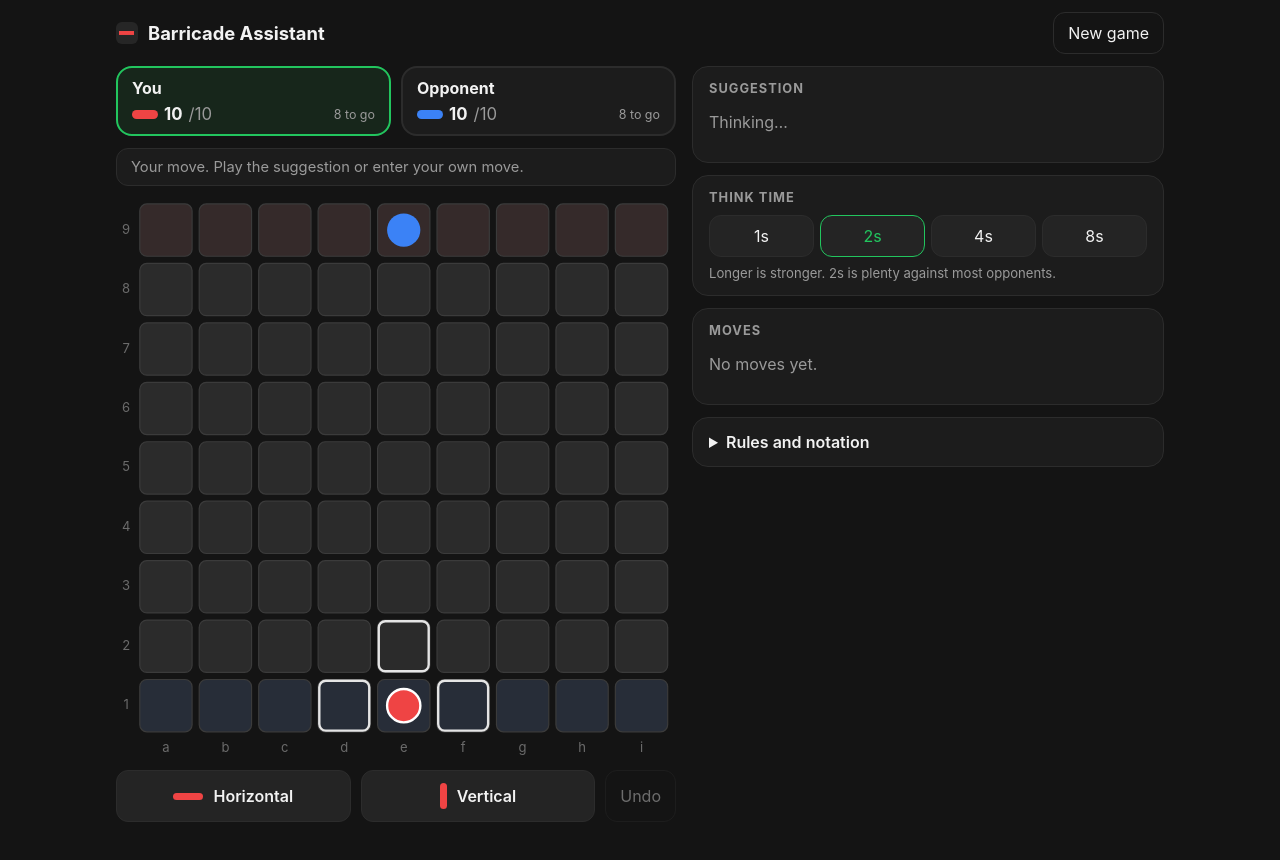
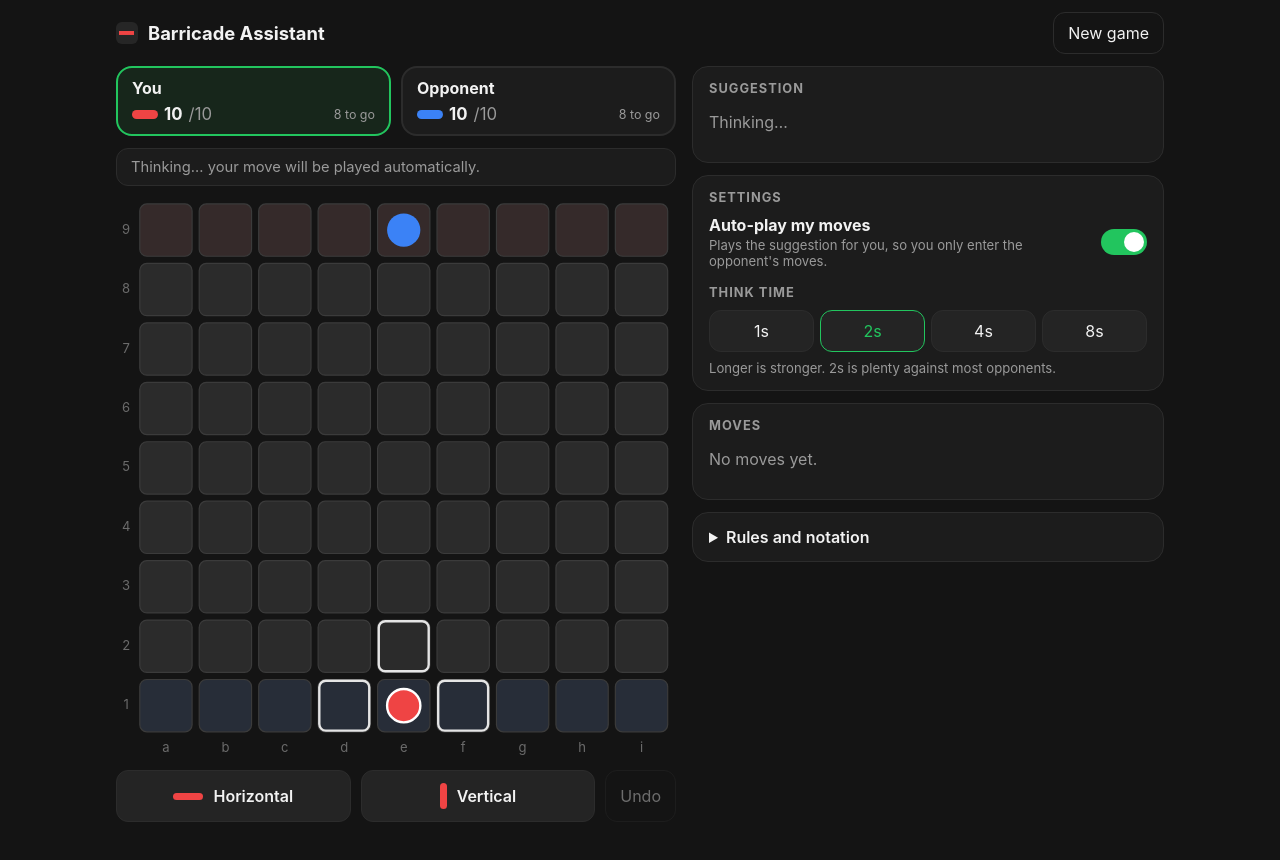
Before and after one commit to Areeb-Ali/Barricade-Assistant, a React (Vite) app: page / in a window 1280 px wide. Both pictures are taken after a click on the button "I move first". Built offline with nearby package versions, Linux system fonts and the light colour scheme.

Commit message:
Add auto-play for your own moves
The engine now plays its suggestion for you once the search finishes,
so only the opponent's moves need entering. An 'I played something
else' button undoes the auto move and pauses auto-play for that turn.
Auto-play can be switched off in Settings.

```diff
--- a/src/App.tsx
+++ b/src/App.tsx
@@ -20,10 +20,15 @@ import { TEMPO, mateIn, type SearchInfo } from './engine/search';
 interface Game {
   first: Player;
   moves: Move[];
+  /** Indices of moves the app played for you automatically. */
+  auto?: number[];
+  /** Move index at which auto-play is paused so you can enter your own move. */
+  manualAt?: number;
 }
 
 const GAME_KEY = 'barricade-assistant/game';
 const THINK_KEY = 'barricade-assistant/think-ms';
+const AUTO_KEY = 'barricade-assistant/auto-play';
 const THINK_OPTIONS = [1000, 2000, 4000, 8000];
 const NAMES = ['You', 'Opponent'] as const;
 
@@ -62,16 +67,32 @@ function describeScore(info: SearchInfo): { text: string; tone: 'good' | 'bad' |
 export default function App() {
   const [game, setGame] = useState<Game | null>(() => load<Game | null>(GAME_KEY, null));
   const [thinkMs, setThinkMs] = useState(() => load(THINK_KEY, 2000));
+  const [autoPlay, setAutoPlay] = useState(() => load(AUTO_KEY, true));
   const [mode, setMode] = useState<InputMode>('move');
   const [pending, setPending] = useState<Move | null>(null);
 
   useEffect(() => save(GAME_KEY, game), [game]);
   useEffect(() => save(THINK_KEY, thinkMs), [thinkMs]);
+  useEffect(() => save(AUTO_KEY, autoPlay), [autoPlay]);
 
   const state = useMemo(() => (game ? replay(game.first, game.moves) : null), [game]);
   const won = state ? winner(state) : null;
   const yourTurn = state !== null && won === null && state.turn === 0;
   const engine = useEngine(yourTurn ? state : null, thinkMs);
+
+  // Auto-play: once the search for this exact position finishes, play its move.
+  const manualTurn = game !== null && game.manualAt === game.moves.length;
+  const autoMove =
+    autoPlay && yourTurn && !manualTurn && !engine.thinking && engine.position === state && engine.info
+      ? engine.info.move
+      : null;
+  const autoAt = game?.moves.length ?? 0;
+  useEffect(() => {
+    if (autoMove === null) return;
+    setGame((g) =>
+      g && g.moves.length === autoAt ? { ...g, moves: [...g.moves, autoMove], auto: [...(g.auto ?? []), autoAt] } : g,
+    );
+  }, [autoMove, autoAt]);
 
   const distances = useMemo(() => {
     if (!state) return [0, 0];
@@ -92,7 +113,9 @@ export default function App() {
 
   const current = game;
   const lastMove = current.moves.length ? current.moves[current.moves.length - 1] : null;
-  const suggestion = yourTurn && engine.info ? engine.info.move : null;
+  const lastWasAuto = lastMove !== null && (current.auto ?? []).includes(current.moves.length - 1);
+  const playedForYou = won === null && !yourTurn && lastWasAuto ? lastMove : null;
+  const suggestion = yourTurn && engine.info ? engine.info.move : playedForYou;
   const canWall = won === null && state.walls[state.turn] > 0;
 
   function play(m: Move) {
@@ -103,7 +126,11 @@ export default function App() {
   }
 
   function undo() {
-    setGame({ ...current, moves: current.moves.slice(0, -1) });
+    const moves = current.moves.slice(0, -1);
+    const auto = (current.auto ?? []).filter((i) => i < moves.length);
+    // Landing on your own turn pauses auto-play so you can enter that move yourself.
+    const yoursNext = (current.first + moves.length) % 2 === 0;
+    setGame({ ...current, moves, auto, manualAt: yoursNext ? moves.length : current.manualAt });
     setPending(null);
   }
 
@@ -149,8 +176,12 @@ export default function App() {
                 ? 'You win! 🎉'
                 : 'Opponent wins.'
               : yourTurn
-                ? 'Your move. Play the suggestion or enter your own move.'
-                : "Opponent's move. Enter what they played."}
+                ? autoPlay && !manualTurn
+                  ? 'Thinking… your move will be played automatically.'
+                  : 'Your move. Play the suggestion or enter the move you actually played.'
+                : playedForYou !== null
+                  ? `Played for you: ${moveName(playedForYou)}. Copy it, then enter the opponent's reply.`
+                  : "Opponent's move. Enter what they played."}
           </div>
 
           <Board
@@ -201,8 +232,23 @@ export default function App() {
         </section>
 
         <aside className="side-column">
+          {playedForYou !== null && (
+            <section className="panel played">
+              <h2>Played for you</h2>
+              <div className="best">
+                <span className="best-move">{moveName(playedForYou)}</span>
+                <span className="best-kind">{isWall(playedForYou) ? 'Place wall' : 'Move pawn'}</span>
+              </div>
+              <p className="muted">Make this move in your game, then enter the opponent's reply.</p>
+              <button className="secondary wide" onClick={undo}>
+                I played something else
+              </button>
+            </section>
+          )}
+
           <Analysis
             yourTurn={yourTurn}
+            hidden={playedForYou !== null}
             gameOver={won !== null}
             info={engine.info}
             thinking={engine.thinking}
@@ -210,7 +256,22 @@ export default function App() {
           />
 
           <section className="panel">
-            <h2>Think time</h2>
+            <h2>Settings</h2>
+            <label className="switch-row">
+              <span>
+                <strong>Auto-play my moves</strong>
+                <span className="muted small-block">
+                  Plays the suggestion for you, so you only enter the opponent's moves.
+                </span>
+              </span>
+              <input
+                type="checkbox"
+                className="switch"
+                checked={autoPlay}
+                onChange={(e) => setAutoPlay(e.target.checked)}
+              />
+            </label>
+            <h3 className="sub">Think time</h3>
             <div className="segmented" role="radiogroup" aria-label="Think time">
               {THINK_OPTIONS.map((ms) => (
                 <button
@@ -248,8 +309,9 @@ function Setup({ onStart }: { onStart: (first: Player) => void }) {
         <section className="panel">
           <h2>New game</h2>
           <p>
-            Mirror your game here move by move. On your turn the engine searches the position and
-            suggests the strongest move. On the opponent's turn, enter what they played.
+            Mirror your game here. On your turn the engine finds the strongest move and, with
+            auto-play on, plays it for you: just copy it into your game. On the opponent's turn,
+            enter what they played. Did something different? Tap <em>I played something else</em>.
           </p>
           <p className="muted">
             You are <strong className="you-text">red</strong> (bottom). The opponent is{' '}
@@ -290,13 +352,14 @@ function PlayerCard(props: { player: Player; active: boolean; walls: number; dis
 
 function Analysis(props: {
   yourTurn: boolean;
+  hidden: boolean;
   gameOver: boolean;
   info: SearchInfo | null;
   thinking: boolean;
   onPlay: () => void;
 }) {
-  const { yourTurn, gameOver, info, thinking, onPlay } = props;
-  if (gameOver) return null;
+  const { yourTurn, hidden, gameOver, info, thinking, onPlay } = props;
+  if (gameOver || hidden) return null;
   if (!yourTurn) {
     return (
       <section className="panel analysis idle">
--- a/src/hooks/useEngine.ts
+++ b/src/hooks/useEngine.ts
@@ -6,6 +6,8 @@ import type { SearchRequest, SearchResponse } from '../engine/worker';
 export interface EngineState {
   info: SearchInfo | null;
   thinking: boolean;
+  /** The position `info` belongs to, so callers can ignore stale results. */
+  position: State | null;
 }
 
 /**
@@ -13,22 +15,22 @@ export interface EngineState {
  * stay idle. A running search is cancelled by terminating its worker.
  */
 export function useEngine(position: State | null, timeMs: number): EngineState {
-  const [engine, setEngine] = useState<EngineState>({ info: null, thinking: false });
+  const [engine, setEngine] = useState<EngineState>({ info: null, thinking: false, position: null });
   const requestId = useRef(0);
 
   useEffect(() => {
     const id = ++requestId.current;
     if (!position) {
-      setEngine({ info: null, thinking: false });
+      setEngine({ info: null, thinking: false, position: null });
       return;
     }
 
     const worker = new Worker(new URL('../engine/worker.ts', import.meta.url), { type: 'module' });
-    setEngine({ info: null, thinking: true });
+    setEngine({ info: null, thinking: true, position });
 
     worker.onmessage = (e: MessageEvent<SearchResponse>) => {
       if (e.data.id !== requestId.current) return;
-      setEngine({ info: e.data.info, thinking: !e.data.done });
+      setEngine({ info: e.data.info, thinking: !e.data.done, position });
       if (e.data.done) worker.terminate();
     };
     worker.onerror = () => {
--- a/src/styles.css
+++ b/src/styles.css
@@ -569,3 +569,69 @@ code {
     font-size: 2rem;
   }
 }
+
+/* Auto-play */
+
+.panel.played {
+  border-color: #2a5a3a;
+  background: #17221b;
+}
+
+.panel.played p {
+  margin: 4px 0 12px;
+}
+
+.panel h3.sub {
+  font-size: 0.8rem;
+  text-transform: uppercase;
+  letter-spacing: 0.08em;
+  color: var(--muted);
+  margin: 16px 0 10px;
+}
+
+.switch-row {
+  display: flex;
+  align-items: center;
+  justify-content: space-between;
+  gap: 14px;
+  cursor: pointer;
+}
+
+.small-block {
+  display: block;
+  font-size: 0.82rem;
+  margin-top: 2px;
+}
+
+.switch {
+  appearance: none;
+  flex: none;
+  width: 46px;
+  height: 26px;
+  border-radius: 13px;
+  background: #3a3a3a;
+  position: relative;
+  cursor: pointer;
+  transition: background 0.15s;
+  margin: 0;
+}
+
+.switch::after {
+  content: '';
+  position: absolute;
+  top: 3px;
+  left: 3px;
+  width: 20px;
+  height: 20px;
+  border-radius: 50%;
+  background: #fff;
+  transition: transform 0.15s;
+}
+
+.switch:checked {
+  background: var(--good);
+}
+
+.switch:checked::after {
+  transform: translateX(20px);
+}
```
Also changed, not shown: 1 other file (tests, documents, lock files or other folders).
